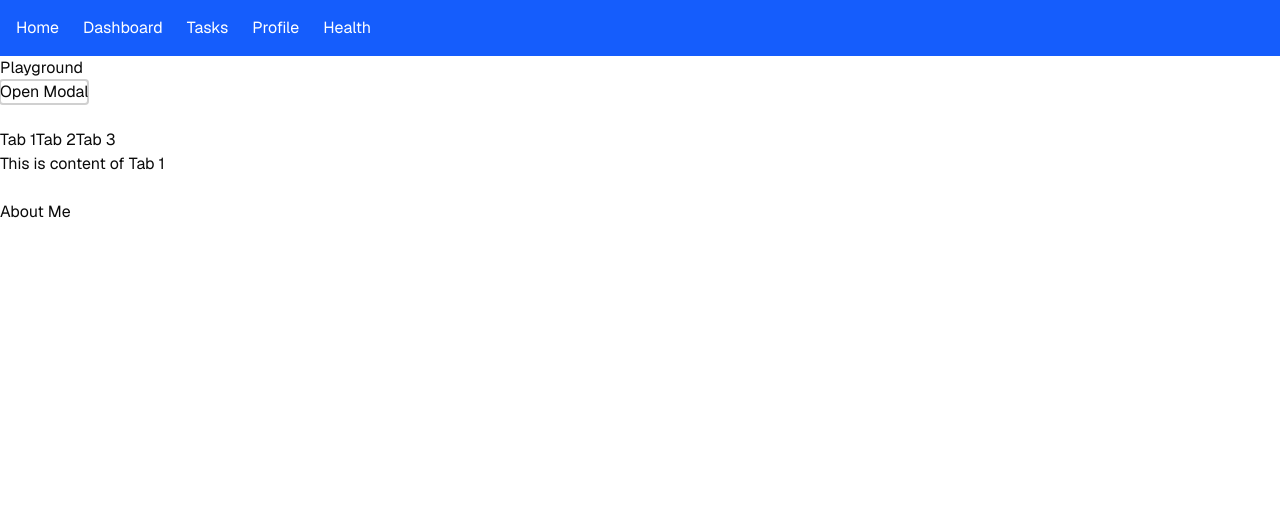
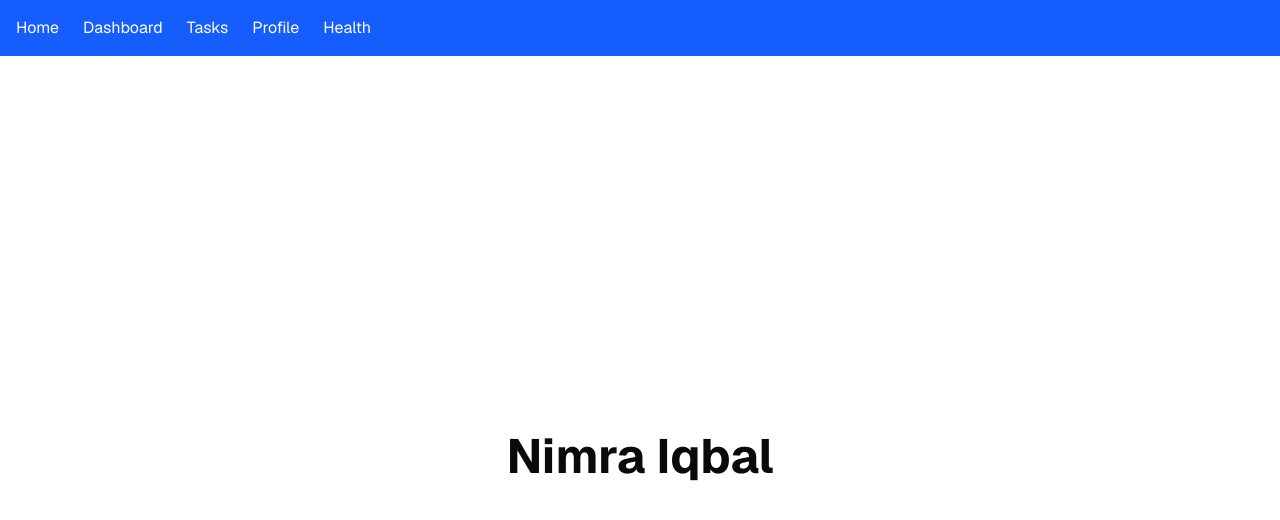
Before and after one commit to nimraiqbal921/todo-foundation, a Next.js app: page / in a window 1280 px wide. Shown: the top 520 px of the page. Built offline with nearby package versions, Linux system fonts and the light colour scheme.

Commit message:
Create empty portfolio homepage

```diff
--- a/app/page.tsx
+++ b/app/page.tsx
@@ -1,21 +1,9 @@
-import Modal from "@/playground/Modal";
-import Tabs from "@/playground/Tabs";
-import Disclosure from "@/playground/Disclosure";
-
 export default function Home() {
   return (
-    <main>
-      <h1>Playground</h1>
-
-      <Modal />
-
-      <br />
-
-      <Tabs />
-
-      <br />
-
-      <Disclosure />
+    <main className="flex min-h-screen items-center justify-center">
+      <h1 className="text-5xl font-bold">
+        Nimra Iqbal
+      </h1>
     </main>
   );
 }
```
